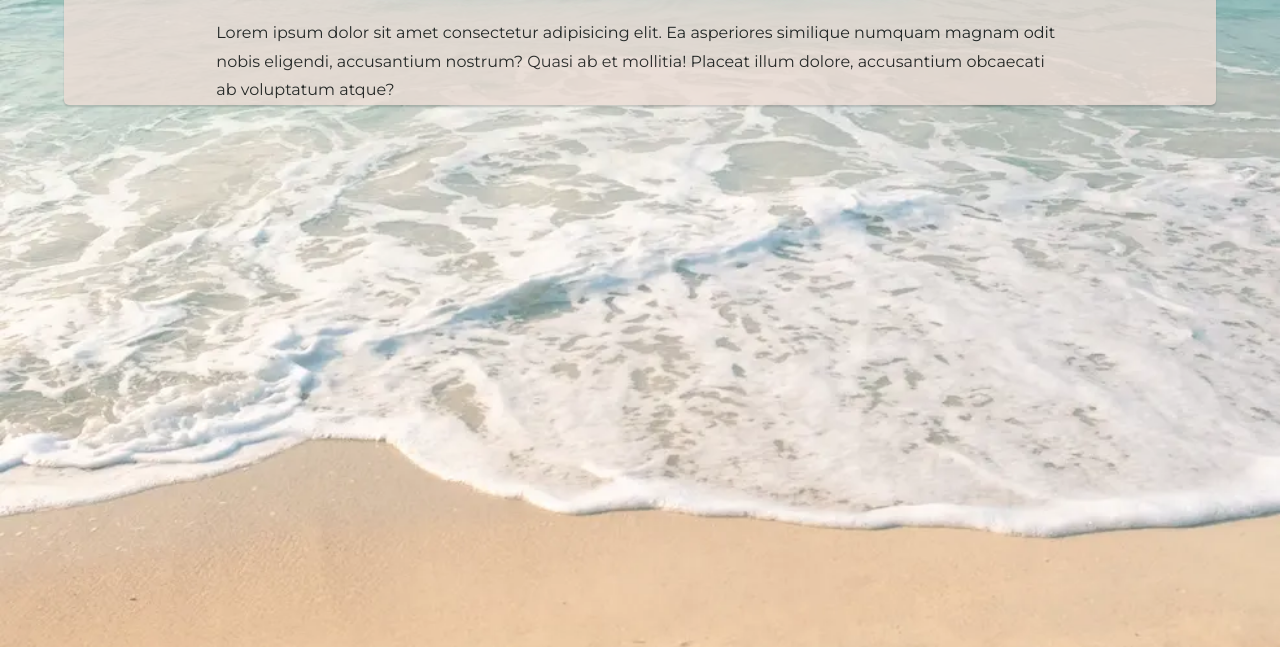
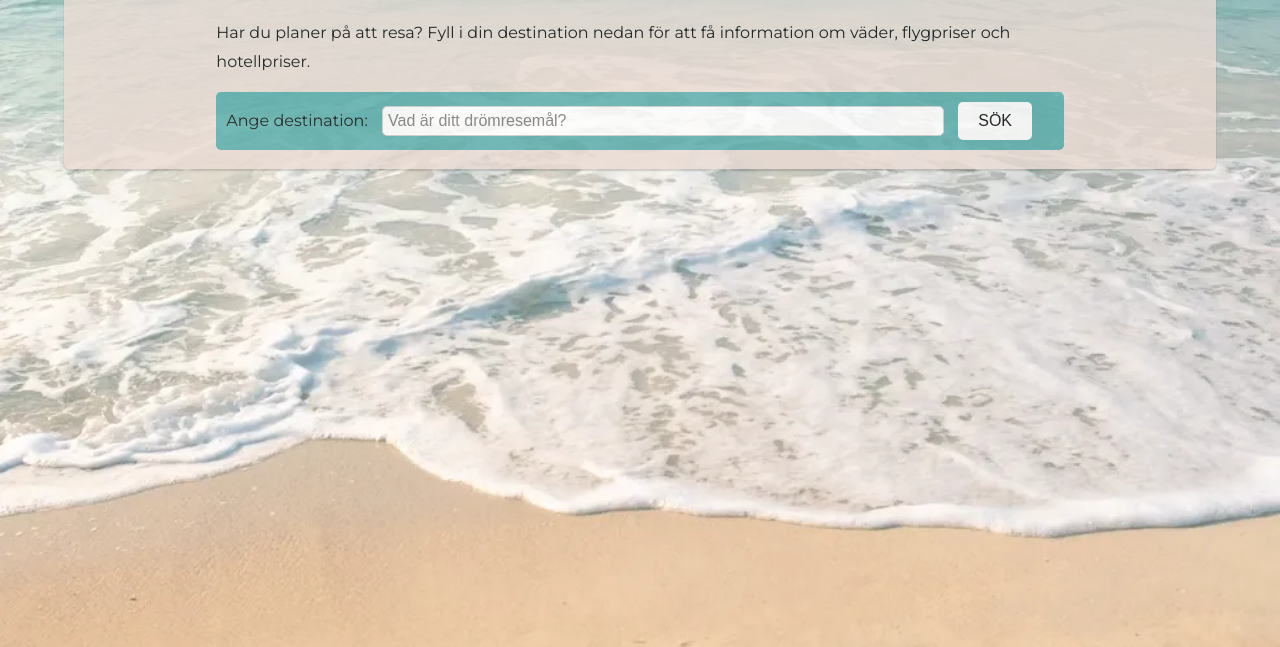
Before and after one commit to julieandersson/Projekt-DT211G, a website built with Parcel: page src/index.html in a window 1280 px wide. Shown: the part 153-800 px from the top of the page. Built offline with nearby package versions, Linux system fonts and the light colour scheme.

Commit message:
skapar ett enkelt sökfält för att söka på valfri plats, stylar även i css

```diff
--- a/src/css/_layout.scss
+++ b/src/css/_layout.scss
@@ -11,7 +11,7 @@ body {
     background-size: cover;
     background-repeat: no-repeat;
     background-attachment: fixed;
-    cursor: url('../images/suncursor.png'), auto;
+
 }
 
 /* Generell design av Header */
@@ -60,6 +60,36 @@ h1 {
     animation-duration: 1s;
     animation-iteration-count: infinite;
     animation-direction: alternate;
+}
+
+#searchForm {
+    background-color: base.$primary-blue;
+    padding: 10px;
+    border-radius: 5px;
+}
+
+input[type="text"] {
+    padding: 5px;
+    border: 1px solid #ccc;
+    border-radius: 5px;
+    font-size: 16px;
+    width: 550px;
+    margin-right: 10px;
+    margin-left: 10px;
+}
+
+#submit {
+    padding: 10px 20px;
+    background-color: base.$standard-white;
+    color: base.$standard-black;
+    border: none;
+    border-radius: 5px;
+    font-size: 16px;
+    cursor: pointer;
+}
+
+#submit:hover {
+    background-color: base.$hover-blue;
 }
 
 /* Styling av meny för mobilenheter */
--- a/src/index.html
+++ b/src/index.html
@@ -40,8 +40,13 @@
 
         <h1>PLANERA DIN KOMMANDE RESA</h1>
     <article>
-        <p>Lorem ipsum dolor sit amet consectetur adipisicing elit. Ea asperiores similique numquam magnam odit nobis eligendi, accusantium nostrum? Quasi ab et mollitia! Placeat illum dolore, accusantium obcaecati ab voluptatum atque?</p>
-    </article>
+        <p>Har du planer på att resa? Fyll i din destination nedan för att få information om väder, flygpriser och hotellpriser.</p>
+        <form id="searchForm">
+            <label for="destination">Ange destination:</label>
+            <input type="text" id="destination" name="destination" placeholder="Vad är ditt drömresemål?" required>
+            <button type="submit" id="submit">SÖK</button>
+        </form>
+    </article><br>
 </main>
 
 </body>
```
